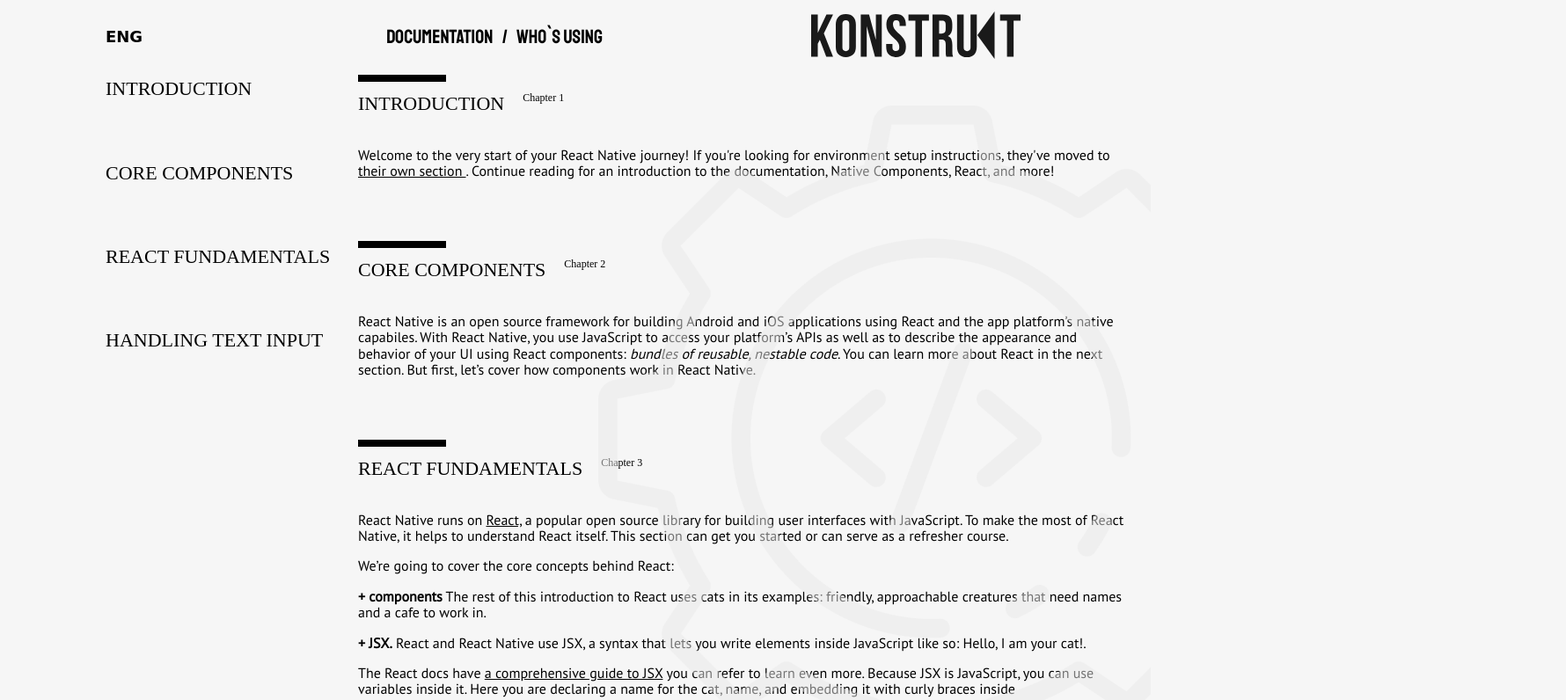
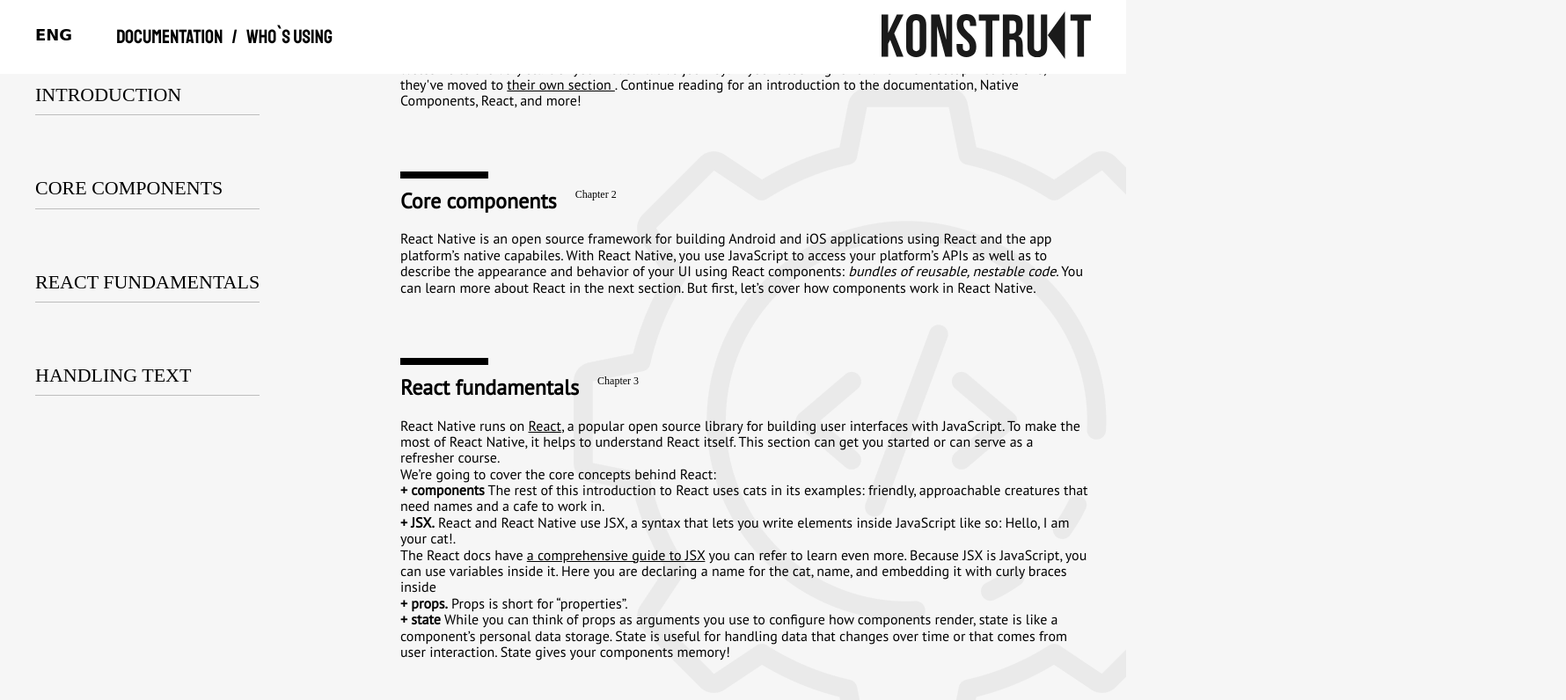
Before and after one commit to valentyna-x/Konstruct, a plain HTML site: page index.html in a window 1280 px wide. Shown: the top 796 px of the page at 88% size, 1780 px wide, since content can reach past the window. Drawn offline with Linux system fonts and the light colour scheme; a web font is replaced by a local one.

Commit message:
first commit

```diff
--- a/css/style.css
+++ b/css/style.css
@@ -4,6 +4,8 @@
 
 * {
     box-sizing: border-box;
+    margin: 0;
+    padding: 0;
 }
 
 html,body {
@@ -14,25 +16,36 @@ html,body {
     color: var(--font-color);
 }
 
+.main {
+    position: relative;
+    z-index: 0;
+}
+
 .container {
     max-width: 1200px;
     margin: 0 auto;
+}
+
+.header {
+    position: fixed;
+    width: 100%;
+    padding: 13px 0;
+    z-index: 1;
+    background: #fff;
+
 }
 
 .flex-header {
     display: flex;
     justify-content: space-between;
     align-items: center;
+    }
+
+.left_side {
+    display: flex;
+    gap: 50px;
 }
 
-.header {
-    padding: 13px 120px;
-}
-
-.navigation {
-    display: flex;
-    text-align: left;
-}
 a{
     text-decoration: none;
     color: black;
@@ -40,7 +53,6 @@ a{
 
 .menu {
     display: flex;
-    justify-content: left;
     gap: 10px;
     list-style: none;
 
@@ -58,10 +70,14 @@ a{
     font-weight: 400;
 }
 
-.main {
-    margin-left: 407px;
-    }
+.flex_container {
+    display: flex;
+    justify-content: space-between;
+}
 
+.content {
+    max-width: 785px;
+}
 .italic {
     font-style: italic;
     }
@@ -99,34 +115,36 @@ a{
     height: 8px;
     background-color: #000;
 }
-
+.sidebar__item {
+    list-style: none;
+    margin-bottom: 70px;
+    padding: 0px 0px 10px;
+    border-bottom: 1px solid #BDBDBD;
+}
 
 .sidebar {
-    width: 277px;
-    position: fixed;
-    z-index: 1;
-    top: 0px;
-    left: 120px;
-    padding: 70px 0px;
-    }
+    max-width: 385px;
+    height: 100%;
+    position: sticky;
+    top: 95px;
+}
 
-.sidebar_content, h2 {
+.sidebar_content {
     font-family: 'Francois One';
     font-weight: 400;
     font-size: 22px;
     text-transform: uppercase;
     margin-bottom: 70px;
+    list-style: none;
+}
+::after {
+    padding: 0px 0px 10px;
+    border-bottom: 1px solid #BDBDBD;
 }
 
 .bg_picture {
-    position: absolute;
-    z-index: -0.9;
-    top: 120px;
-    left: 680px;
-    right: -500px;
-    bottom: 0;
-    margin: auto;
-    min-width: 50%;
-    min-height: 50%;
-    opacity: 0.5;
+    position: fixed;
+    z-index: -1;
+    top: 100px;
+    right: 0;
 }
--- a/index.html
+++ b/index.html
@@ -12,42 +12,65 @@
 </head>
 <body>
     <header class="header">
-        <div class="container flex-header">
-            <div class="lang">
-                <p>ENG</p>
-            </div>
+            <div class="container">
+        <div class="flex-header">
+            <div class="left_side">
+                <div class="lang"> ENG</div>
                 <div class="navigation">
                     <nav class="nav">
                         <ul class="menu">
                             <li class="menu__item">
-                            <a href="">DOCUMENTATION</a>
+                                <a href="#">DOCUMENTATION</a>
                             </li>
                             <li class="menu__item">
-                            <a href="">/</a>
+                                <a href="#">/</a>
                             </li>
                             <li class="menu__item">
-                            <a href="">WHO`S USING</a>
+                                <a href="#">WHO`S USING</a>
                             </li>
                         </ul>
                     </nav>
+                </div>
             </div>
             <div class="logo">
                 <img src="./assets/img/company-logo-black.svg" alt="Logo Company">
             </div>
         </div>
+    </div>
     </header>
     <main class="main">
-        <section class="content">
+        <div class="container">
+            <div class="flex_container">
+                <aside class="sidebar">
+                    <div class="sidebar_content">
+                        <ul class="sidebar_list">
+                            <li class="sidebar__item">
+                                <a href="#Introduction">Introduction</a>
+                            </li>
+                            <li class="sidebar__item">
+                                <a href="#Corecomponents">Core components</a>
+                            </li>
+                            <li class="sidebar__item">
+                                <a href="#ReactFundamentals">React Fundamentals</a>
+                            </li>
+                            <li class="sidebar__item">
+                                <a href="#Handlingtext">Handling text</a>
+                            </li>
+                        </ul>
+                    </div>
+                </aside>
+
+                <div class="content">
                     <article class="article">
-                        <h2 class="title">Introduction <span class="sub-title">Chapter 1</span></h2>
+                        <h2 id="Introduction" class="title">Introduction <span class="sub-title">Chapter 1</span></h2>
                         <p class="text">Welcome to the very start of your React Native journey! If you're looking for environment setup instructions, they've moved to <ins> their own section </ins>. Continue reading for an introduction to the documentation, Native Components, React, and more!</p>
                     </article>
                     <article class="article article__second">
-                        <h2 class="title">Core components <span class="sub-title">Chapter 2</span></h2>
+                        <h2 id="Corecomponents" class="title">Core components <span class="sub-title">Chapter 2</span></h2>
                         <p class="text text__sticky">React Native is an open source framework for building Android and iOS applications using React and the app platform’s native capabiles. With React Native, you use JavaScript to access your platform’s APIs as well as to describe the appearance and behavior of your UI using React components: <span class="italic">bundles of reusable, nestable code</span>. You can learn more about React in the next section. But first, let’s cover how components work in React Native.</p>
                     </article>
                     <article class="article article__third">
-                        <h2 class="title">React fundamentals <span class="sub-title">Chapter 3</span></h2>
+                        <h2 id="ReactFundamentals" class="title">React fundamentals <span class="sub-title">Chapter 3</span></h2>
                         <p class="text text__sticky">React Native runs on <ins> React,</ins> a popular open source library for building user interfaces with JavaScript. To make the most of React Native, it helps to understand React itself. This section can get you started or can serve as a refresher course.</p>
                         <p>
                             We’re going to cover the core concepts behind React:
@@ -73,38 +96,21 @@
                     </article>
 
                     <article class="article article__fourth">
-                        <h2 class="title">handling text input <span class="sub-title">Chapter 4</span></h2>
+                        <h2 id="Handlingtext" class="title">handling text input <span class="sub-title">Chapter 4</span></h2>
                         <p class="text text__sticky">TextInput is a Core Component that allows the user to enter text. It has an <span class="italic"> onChangeText</span>  prop that takes a function to be called every time the text changed, and an onSubmitEditing prop that takes a function to be called when the text is submitted.</p>
                         <p>
                             For example, let's say that as the user types, you're translating their words into a different language. In this new language, every single word is written the same way: 🍕. So the sentence "Hello there Bob" would be translated as "🍕 🍕".
                         </p>
                     </article>
+
+                </div>
+            </div>
+        </div>
         <div class="bg_picture">
             <img src="./assets/img/bg-picture.png" alt="bg-pic">
         </div>
-                </section>
 
-        <aside class="sidebar">
-            <div class="sidebar_content">
-                <h2 class="sidebar_menu">
-                    Introduction
-                </h2>
-
-                <h2 class="sidebar_menu">
-                    Core components
-                </h2>
-
-                <h2 class="sidebar_menu">
-                    react fundamentals
-                </h2>
-
-                <h2 class="sidebar_menu">
-                    handling text input
-                </h2>
-        </div>
-        </aside>
 
     </main>
-
 </body>
 </html>
```
Lines whose indentation alone changed are shown as unchanged.
